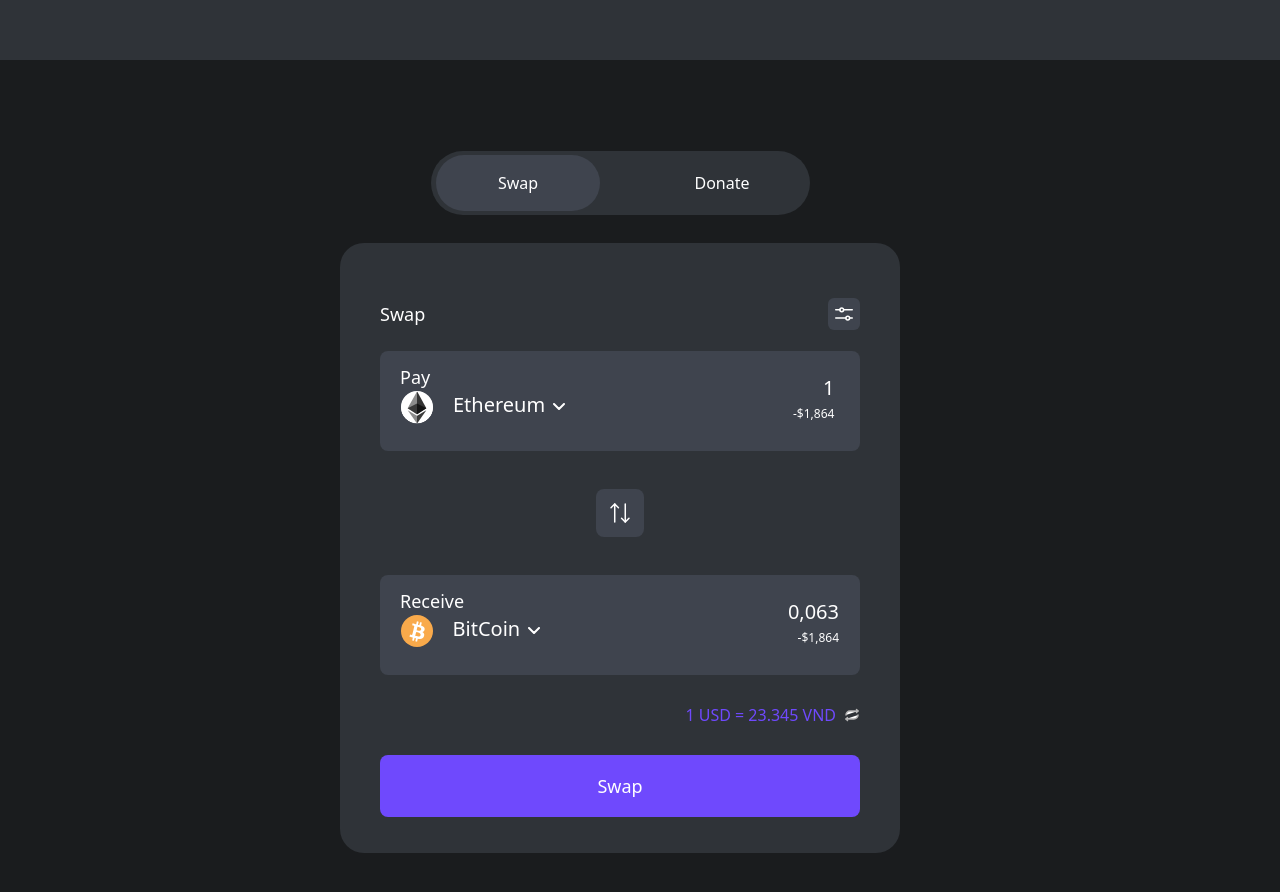
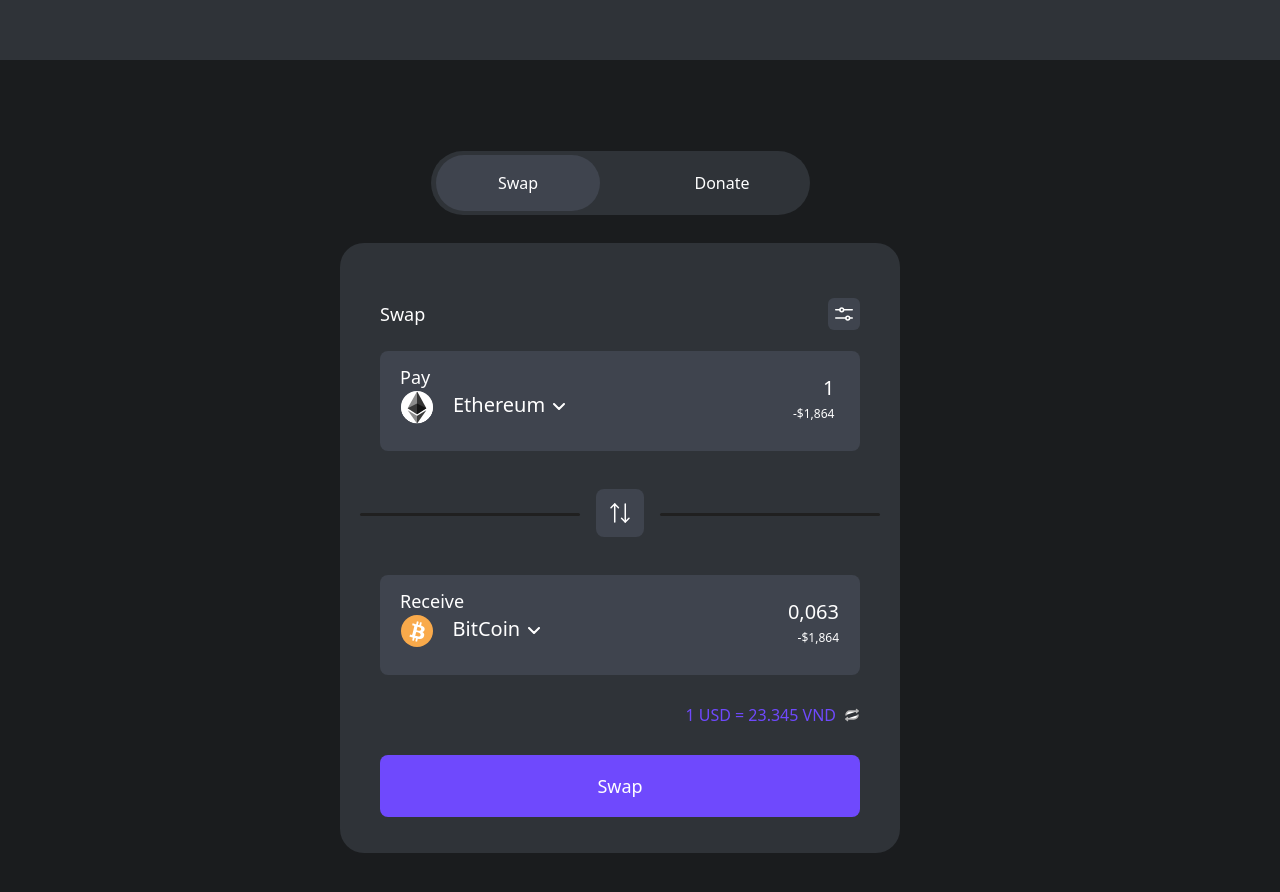
Before and after one commit to tung0101/Fontend_scientist, a React (Create React App) app in the folder client/: page / in a window 1280 px wide. Shown: the top 892 px of the page. Built offline with nearby package versions, Linux system fonts and the light colour scheme.

Commit message:
update 21/10/2023 12h30

```diff
--- a/client/src/components/Connect-wallet.jsx
+++ b/client/src/components/Connect-wallet.jsx
@@ -14,7 +14,7 @@
         </div>
       </div>
       <div>
-        <div className="w-[560px] h-[610px] bg-[#2F3338] rounded-lg mt-3 ptb-5 flex justify-center">
+        <div className="w-[560px] h-[610px] bg-[#2F3338] relative rounded-3xl mt-7 flex justify-center">
           <div className=" text-white w-[480px] h-[518px] my-auto ">
             <div className="w-[480px] h-[50px] gap-20 flex justify-between items-center ">
               <p className="text-lg">Swap</p>
@@ -71,7 +71,7 @@
                 </svg>
               </div>
             </div>
-            <div className=" my-4 py-3 px-5 w-[480px] h-[100px] rounded-lg bg-[#3F444E]">
+            <div className=" my-3 py-3 px-5 w-[480px] h-[100px] rounded-lg bg-[#3F444E]">
               <p className="text-white text-lg ">Pay</p>
               <div className=" flex justify-center">
                 <div className="w-[438px] h-[43px] flex gap-5">
@@ -155,7 +155,7 @@
                 </div>
               </div>
             </div>
-            <div className="my-4 py-4 w-[480px] h-[100px] flex justify-center items-center ">
+            <div className=" w-[480px] h-[100px] flex justify-center items-center ">
               <div className="  w-[48px] h-[48px] rounded-lg bg-[#3F444E] flex  justify-center items-center">
                 <div className="text-white">
                   <svg
@@ -197,7 +197,7 @@
                 </div>
               </div>
             </div>
-            <div className=" my-4 py-3 px-5 w-[480px] h-[100px] rounded-lg bg-[#3F444E]">
+            <div className=" my-3 py-3 px-5 w-[480px] h-[100px] rounded-lg bg-[#3F444E]">
               <p className="text-white text-lg ">Receive</p>
               <div className=" flex justify-center">
                 <div className="w-[438px] h-[43px] flex gap-5">
@@ -241,7 +241,7 @@
                 </div>
               </div>
             </div>
-            <div className=" my-4 flex justify-end py-4 gap-2 ">
+            <div className=" my-3 flex justify-end py-4 gap-2 ">
               <p className="text-[#6F49FD]">1 USD = 23.345 VND</p>
               <div className="flex justify-center items-center">
                 <svg
@@ -294,9 +294,13 @@
             </div>
             <div>
               <div className="w-[480px] h-[62px] rounded-lg bg-[#6F49FD] flex justify-center ">
-                <p className="text-white text-lg my-auto ">Swap</p>
+                <p className="text-white text-lg my-auto ">Connect Wallet</p>
               </div>
             </div>
+          </div>
+          <div className="w-[540px] absolute top-[270px] left-right-2 text-black flex justify-center items-center gap-20">
+            <div className="w-[220px] h-[3px] bg-[#202020] rounded-lg"></div>
+            <div className="w-[220px] h-[3px] bg-[#202020]  rounded-lg"></div>
           </div>
         </div>
       </div>
--- a/client/src/components/Swap.jsx
+++ b/client/src/components/Swap.jsx
@@ -14,7 +14,7 @@
         </div>
       </div>
       <div>
-        <div className="w-[560px] h-[610px] bg-[#2F3338] rounded-3xl mt-7 flex justify-center">
+        <div className="w-[560px] h-[610px] bg-[#2F3338] relative rounded-3xl mt-7 flex justify-center">
           <div className=" text-white w-[480px] h-[518px] my-auto ">
             <div className="w-[480px] h-[50px] gap-20 flex justify-between items-center ">
               <p className="text-lg">Swap</p>
@@ -298,6 +298,10 @@
               </div>
             </div>
           </div>
+          <div className="w-[540px] absolute top-[270px] left-right-2 text-black flex justify-center items-center gap-20">
+            <div className="w-[220px] h-[3px] bg-[#202020] rounded-lg"></div>
+            <div className="w-[220px] h-[3px] bg-[#202020]  rounded-lg"></div>
+          </div>
         </div>
       </div>
     </div>
```
